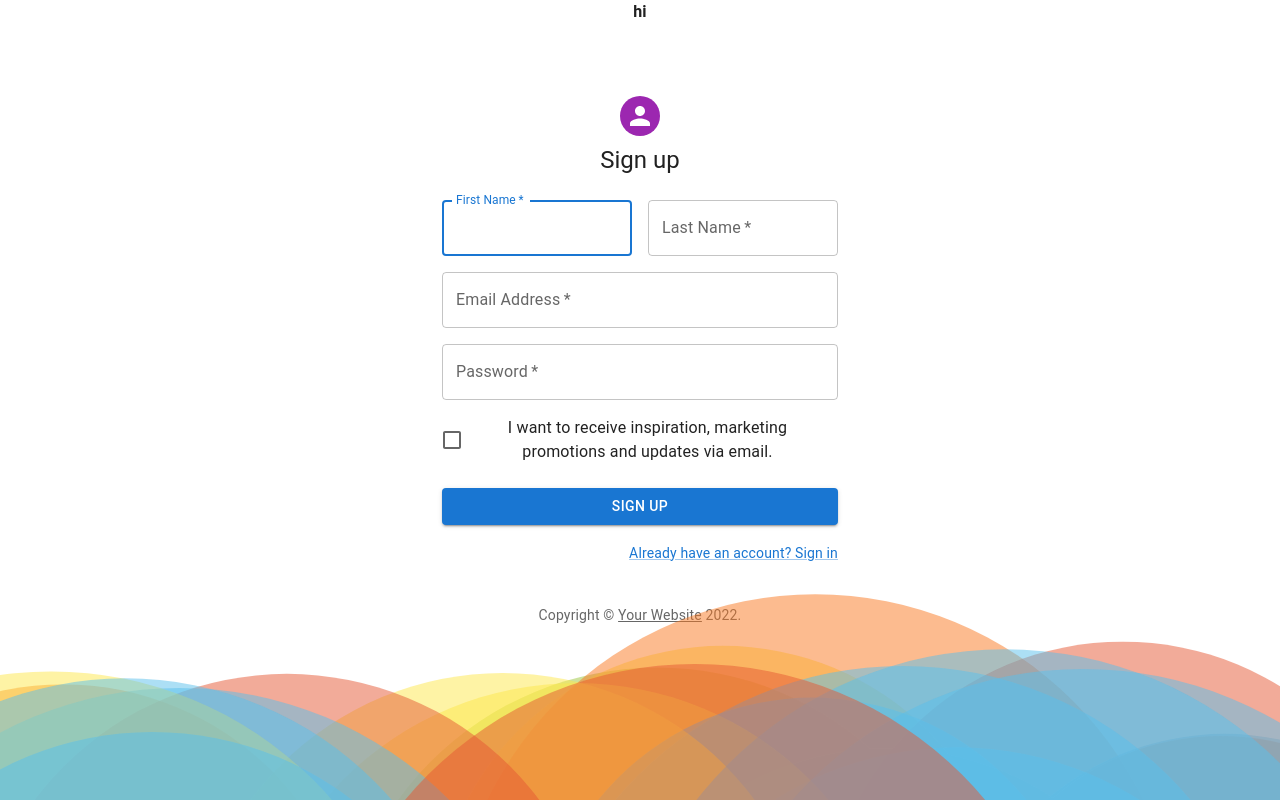
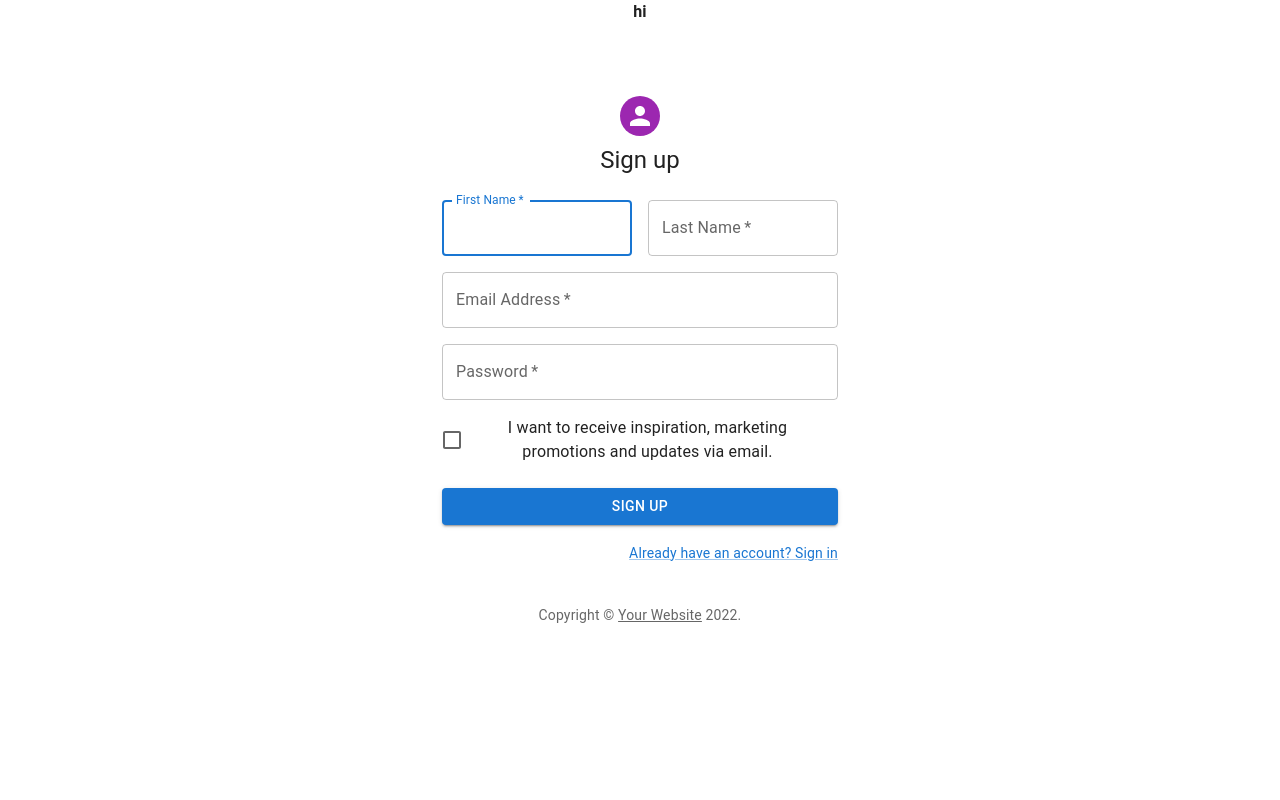
Before and after one commit to Prathambhoir55/technohack, a React (Create React App) app in the folder client/: page / in a window 1280 px wide. Built offline with nearby package versions, Linux system fonts and the light colour scheme.

Commit message:
initial commit

```diff
--- a/client/src/components/SignUp.js
+++ b/client/src/components/SignUp.js
@@ -148,7 +148,7 @@ export default function SignUp() {
 
         }}
       > */}
-        <Particles sx={{zIndex: -1}} />
+        {/* <Particles sx={{zIndex: -1}} /> */}
       {/* </div> */}
       </>
   )
```
